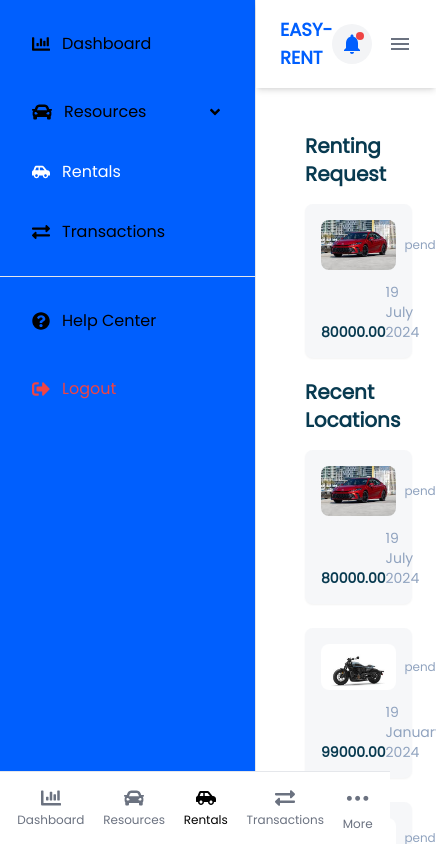
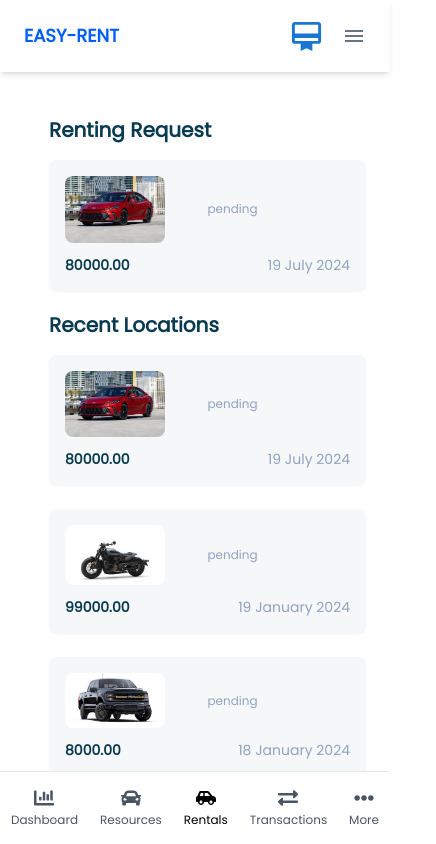
Before and after one commit to AdministrationReseau/easy-rental, a Next.js app: page /rentals in a window 390 px wide. Shown: the whole page, 436 px wide, since content can reach past the window. Built offline with nearby package versions, Linux system fonts and the light colour scheme; what @mui/material-nextjs would draw is missing.

Commit message:
just to build

```diff
--- a/src/app/(Organisation)/layout.tsx
+++ b/src/app/(Organisation)/layout.tsx
@@ -12,7 +12,7 @@ export default function Layout({children }: { children: React.ReactNode }) {
                     <OrganizationSidebar/>
                 </div>
 
-                <div className="flex flex-col flex-grow ml-64">
+                <div className="flex flex-col flex-grow">
                     <NavOrg/>
 
                     <div className="flex-grow overflow-y-auto bg-gray-90 p-6 ">
--- a/src/components/organisation/NavOrg.tsx
+++ b/src/components/organisation/NavOrg.tsx
@@ -1,7 +1,8 @@
 "use client";
 
 import React, { useState } from "react";
-import { Search, Notifications, Tune, Menu, Close } from "@mui/icons-material";
+import { Search, Tune, Menu, Close  } from "@mui/icons-material";
+import CardMembershipIcon from '@mui/icons-material/CardMembership';
 import Link from "next/link";
 import ImageProfile from "@/components/ImageProfile";
 
@@ -16,22 +17,11 @@ const NavOrg = () => {
                     <p className="text-primary-blue font-bold text-lg">EASY-RENT</p>
                 </Link>
 
-                {/* Search Bar - Cachée sur mobile */}
-                <div className="hidden md:flex justify-items-start bg-gray-100 rounded-full w-1/3 px-4">
-                    <Search className="text-gray-500 mt-3" />
-                    <input
-                        type="text"
-                        placeholder="Search something here"
-                        className="flex-grow bg-transparent outline-none text-sm px-2 py-3 text-gray-700"
-                    />
-                    <Tune className="text-gray-500 cursor-pointer mt-3" />
-                </div>
 
                 {/* Action Icons - Toujours visibles */}
                 <div className="flex items-center gap-4">
-                    <button className="relative flex items-center justify-center w-10 h-10 rounded-full bg-gray-100 hover:bg-gray-200">
-                        <Notifications className="text-primary-blue" />
-                        <span className="absolute top-2 right-2 w-2 h-2 rounded-full bg-red-500"></span>
+                    <button className="relative flex items-center justify-center w-10 h-10 rounded-full hover:bg-gray-200">
+                        <CardMembershipIcon fontSize="large" color="primary" />
                     </button>
 
                     {/* Menu Hamburger uniquement sur mobile */}
--- a/src/components/sidebar/Sidebar.tsx
+++ b/src/components/sidebar/Sidebar.tsx
@@ -1,216 +1,227 @@
 'use client'
 
-import React, { useState, useEffect } from 'react';
-import Link from 'next/link';
-import { usePathname } from 'next/navigation';
-import { FaAngleDown, FaAngleUp } from 'react-icons/fa';
-import { SidebarProps, SidebarItem } from '@/utils/types/models/sidebar';
+import React, { useState, useEffect } from 'react'
+import Link from 'next/link'
+import { usePathname } from 'next/navigation'
+import { FaAngleDown, FaAngleUp, FaEllipsisH } from 'react-icons/fa'
+import { SidebarProps, SidebarItem } from '@/utils/types/models/sidebar'
 
 const Sidebar: React.FC<SidebarProps> = ({
   items = [],
   bottomItems = [],
   logo,
 }) => {
-  const pathname = usePathname();
-  const [expandedItems, setExpandedItems] = useState<Record<string, boolean>>({});
-  const [showMobileSubMenu, setShowMobileSubMenu] = useState<string | null>(null);
+  const pathname = usePathname()
+  const [expandedItems, setExpandedItems] = useState<Record<string, boolean>>({})
+  const [showMobileMenu, setShowMobileMenu] = useState<string | null>(null)
+  const [isMobile, setIsMobile] = useState(false)
+
+  useEffect(() => {
+    const handleResize = () => {
+      setIsMobile(window.innerWidth < 768)
+    }
+    handleResize()
+    window.addEventListener('resize', handleResize)
+    return () => window.removeEventListener('resize', handleResize)
+  }, [])
 
   const toggleSubMenu = (label: string) => {
     setExpandedItems(prev => ({
       ...prev,
       [label]: !prev[label]
-    }));
-  };
-
-  const toggleMobileSubMenu = (label: string) => {
-    setShowMobileSubMenu(prevState => prevState === label ? null : label);
-  };
-
-  // Check if any child in the item is active
-  const isItemOrChildActive = (item: SidebarItem): boolean => {
-    if (pathname === item.href) return true;
-
-    if (item.children && item.children.length > 0) {
-      return item.children.some(child => pathname === child.href);
+    }))
   }
 
-    return false;
-  };
+  const toggleMobileMenu = (label: string) => {
+    setShowMobileMenu(prev => prev === label ? null : label)
+  }
 
-  // Auto-expand parents with active children
+  const isItemOrChildActive = (item: SidebarItem): boolean => {
+    if (pathname === item.href) return true
+    if (item.children) {
+      return item.children.some(child => pathname === child.href)
+    }
+    return false
+  }
+
   useEffect(() => {
-    const newExpandedItems = { ...expandedItems };
+    const newExpandedItems: Record<string, boolean> = {}
 
+    const checkItems = (items: SidebarItem[]) => {
       items.forEach(item => {
         if (item.children && item.children.some(child => pathname === child.href)) {
-        newExpandedItems[item.label] = true;
+          newExpandedItems[item.label] = true
         }
-    });
-
-    if (bottomItems) {
-      bottomItems.forEach(item => {
-        if (item.children && item.children.some(child => pathname === child.href)) {
-          newExpandedItems[item.label] = true;
-        }
-      });
+      })
     }
 
-    setExpandedItems(newExpandedItems);
-  }, [pathname, items, bottomItems]); // eslint-disable-line react-hooks/exhaustive-deps
+    checkItems(items)
+    checkItems(bottomItems)
+    setExpandedItems(newExpandedItems)
+  }, [pathname, items, bottomItems])
 
-  const renderSidebarItem = (item: SidebarItem, index: number, isLastBottomItem: boolean = false) => {
-    const isActive = isItemOrChildActive(item);
-    const isExpanded = expandedItems[item.label] || false;
-    const hasSubItems = item.children && item.children.length > 0;
-    const isLogout = isLastBottomItem;
-
+  const renderDesktopItem = (item: SidebarItem, index: number, isBottomItem = false) => {
+    const isActive = isItemOrChildActive(item)
+    const isExpanded = expandedItems[item.label] || false
+    const hasChildren = item.children && item.children.length > 0
+    const isLogout = isBottomItem && index === bottomItems.length - 1
 
     return (
-      <div key={index} className="mb-3">
-        {hasSubItems ? (
+      <div key={`desktop-${index}`} className="mb-2">
+        {hasChildren ? (
           <>
             <button
-              onClick={() => { // Ensured onClick is present as per user's version for toggleSubMenu
-                toggleSubMenu(item.label);
-              }}
-              className={`flex items-center w-full text-text-light-secondary dark:text-text-dark-secondary text-left px-4 py-4 rounded-lg transition-colors duration-150
-                ${isLogout ? 'text-red-500 hover:bg-red-50 dark:hover:bg-red-900/20' :
-                isActive ? 'bg-primary text-white' : ''}`}
+              onClick={() => toggleSubMenu(item.label)}
+              className={`flex items-center w-full px-4 py-3 rounded-lg transition-colors duration-200 ${
+                isActive ? 'bg-primary-50 text-primary-600 dark:bg-gray-700 dark:text-white' :
+                isLogout ? 'text-red-600 hover:bg-red-50 dark:hover:bg-red-900/20' :
+                'text-gray-700 hover:bg-gray-100 dark:text-gray-300 dark:hover:bg-gray-700'
+              }`}
             >
-              <div className="flex items-center flex-grow">
               {item.icon && (
-                  <span className={`mr-3 text-xl ${isLogout ? 'text-red-500' : (isActive ? 'text-white' : '')}`}> {/* MODIFICATION 1: Icon color for active parent */}
+                <span className={`mr-3 text-lg ${
+                  isLogout ? 'text-red-600' :
+                  isActive ? 'text-primary-600 dark:text-white' :
+                  'text-gray-500 dark:text-gray-400'
+                }`}>
                   {item.icon}
                 </span>
               )}
-                <span className={`${isLogout ? 'text-red-500' : ''}`}>
-                  {item.label}
+              <span className="flex-grow text-left">{item.label}</span>
+              {hasChildren && (
+                <span className="ml-2">
+                  {isExpanded ? <FaAngleUp size={14} /> : <FaAngleDown size={14} />}
                 </span>
-              </div>
-              {hasSubItems && (
-                <span>{isExpanded ? <FaAngleUp /> : <FaAngleDown />}</span>
               )}
             </button>
 
-            {isExpanded && ( // Children rendering part
-              <div className="ml-4 mt-1 space-y-1 py-1">
-                {item.children?.map((child, childIndex) => ( // Assuming item.children is always defined if hasSubItems is true
+            {isExpanded && (
+              <div className="ml-8 mt-1 space-y-1">
+                {item.children?.map((child, childIndex) => (
                   <Link
-                    key={childIndex}
+                    key={`child-${childIndex}`}
                     href={child.href || '#'}
-                    onClick={() => { // Assuming child.onClick might exist as per user's code
-                      if (child.onClick) child.onClick();
-                    }}
-                    className={`flex items-center px-4 py-3 rounded-lg dark:text-text-dark-secondary  ${isItemOrChildActive(child) ? 'bg-primary-50 dark:bg-primary-200/50 text-primary dark:text-primary-300' : 'text-text-light-secondary'}`}
+                    className={`flex items-center px-3 py-2 text-sm rounded-lg ${
+                      pathname === child.href ?
+                      'bg-primary-100 text-primary-600 dark:bg-gray-600 dark:text-white' :
+                      'text-gray-600 hover:bg-gray-100 dark:text-gray-300 dark:hover:bg-gray-700'
+                    }`}
                   >
-                    {child.icon && <span className="mr-3">{child.icon}</span>} {/* Kept child icon simple as per user's general structure */}
+                    {child.icon && <span className="mr-3">{child.icon}</span>}
                     {child.label}
                   </Link>
                 ))}
               </div>
             )}
           </>
-        ) : ( // Non-submenu item rendering
+        ) : (
           <Link
             href={item.href || '#'}
-            onClick={() => { // Assuming item.onClick might exist
-              if (item.onClick) item.onClick();
-            }}
-            className={`flex items-center px-4 py-4 rounded-lg text-text-light-secondary dark:text-text-dark-secondary ${isActive ? 'bg-primary text-white' : ''}`}
+            className={`flex items-center px-4 py-3 rounded-lg transition-colors duration-200 ${
+              isActive ? 'bg-primary-50 text-primary-600 dark:bg-gray-700 dark:text-white' :
+              isLogout ? 'text-red-600 hover:bg-red-50 dark:hover:bg-red-900/20' :
+              'text-gray-700 hover:bg-gray-100 dark:text-gray-300 dark:hover:bg-gray-700'
+            }`}
           >
-            {/* Icon styling for direct link, ensuring consistency with active state */}
-            {item.icon && <span className={`mr-3 text-lg ${isLogout ? 'text-red-500' : (isActive ? 'text-white' : '')}`}>{item.icon}</span>}
-            <span className={`${isLogout && !isActive ? 'text-red-500' : ''}`}>
-              {item.label}
+            {item.icon && (
+              <span className={`mr-3 text-lg ${
+                isLogout ? 'text-red-600' :
+                isActive ? 'text-primary-600 dark:text-white' :
+                'text-gray-500 dark:text-gray-400'
+              }`}>
+                {item.icon}
               </span>
+            )}
+            <span>{item.label}</span>
           </Link>
         )}
       </div>
-    );
-  };
+    )
+  }
 
-  // Mobile Bottom Navigation Item
-  const renderMobileNavItem = (item: SidebarItem, index: number, isLastBottomItem: boolean = false) => {
-    const isActive = isItemOrChildActive(item);
-    const hasSubItems = item.children && item.children.length > 0;
-    const isShowingSubMenu = showMobileSubMenu === item.label;
-    const isLogout = isLastBottomItem;
+  const renderMobileItem = (item: SidebarItem, index: number, isBottomItem = false) => {
+    const isActive = isItemOrChildActive(item)
+    const hasChildren = item.children && item.children.length > 0
+    const isMenuOpen = showMobileMenu === item.label
+    const isLogout = isBottomItem && index === bottomItems.length - 1
 
-    if (hasSubItems) {
+    if (hasChildren) {
       return (
-        <div key={index} className="relative">
+        <div key={`mobile-${index}`} className="relative">
           <button
-            onClick={() => toggleMobileSubMenu(item.label)}
-            className={`flex flex-col items-center justify-center px-2 py-1
-              ${isLogout ? 'text-red-500' :
-              isActive ? 'text-primary' : 'text-gray-500 dark:text-gray-400'}`}
+            onClick={() => toggleMobileMenu(item.label)}
+            className={`flex flex-col items-center p-2 ${
+              isActive ? 'text-primary-600 dark:text-white' :
+              isLogout ? 'text-red-600' :
+              'text-gray-600 dark:text-gray-300'
+            }`}
           >
-            {item.icon && <span className="text-xl mb-1">{item.icon}</span>}
-            <span className="text-xs">{item.label}</span>
+            <span className="text-xl">{item.icon}</span>
+            <span className="text-xs mt-1">{item.label}</span>
           </button>
 
-          {isShowingSubMenu && (
-            <div className="absolute bottom-full left-0 mb-2 w-48 bg-white dark:bg-gray-800 rounded-lg shadow-lg z-50 border border-gray-200 dark:border-gray-700">
+          {isMenuOpen && (
+            <div className="absolute bottom-full left-1/2 transform -translate-x-1/2 mb-2 w-56 bg-white dark:bg-gray-800 rounded-lg shadow-xl border border-gray-200 dark:border-gray-700 z-50">
               {item.children?.map((child, childIndex) => (
                 <Link
-                  key={childIndex}
+                  key={`mobile-child-${childIndex}`}
                   href={child.href || '#'}
-                  className={`flex items-center px-4 py-2 transition-colors duration-150
-                    ${pathname === child.href ? 'bg-primary/10 text-primary' : 'dark:text-text-dark-secondary text-text-light-secondary'}`}
-                  onClick={() => setShowMobileSubMenu(null)}
+                  className={`flex items-center px-4 py-3 ${
+                    pathname === child.href ?
+                    'bg-primary-50 text-primary-600 dark:bg-gray-700 dark:text-white' :
+                    'text-gray-700 hover:bg-gray-100 dark:text-gray-300 dark:hover:bg-gray-700'
+                  }`}
+                  onClick={() => setShowMobileMenu(null)}
                 >
-                  {child.icon && <span className="mr-3 text-lg">{child.icon}</span>}
+                  {child.icon && <span className="mr-3">{child.icon}</span>}
                   <span>{child.label}</span>
                 </Link>
               ))}
             </div>
           )}
         </div>
-      );
+      )
     }
 
     return (
       <Link
-        key={index}
+        key={`mobile-${index}`}
         href={item.href || '#'}
-        className={`flex flex-col items-center justify-center px-2 py-1
-          ${isLogout ? 'text-red-500' :
-          isActive ? 'text-primary' : 'text-gray-500 dark:text-gray-400'}`}
+        className={`flex flex-col items-center p-2 ${
+          isActive ? 'text-primary-600 dark:text-white' :
+          isLogout ? 'text-red-600' :
+          'text-gray-600 dark:text-gray-300'
+        }`}
       >
-        {item.icon && <span className="text-xl mb-1">{item.icon}</span>}
-        <span className="text-xs">{item.label}</span>
+        <span className="text-xl">{item.icon}</span>
+        <span className="text-xs mt-1">{item.label}</span>
       </Link>
-    );
-  };
+    )
+  }
 
+  // Main render
   return (
     <>
-      {/* Desktop Sidebar - Always fixed width */}
-      <aside
-        className="bg-primary-blue fixed left-0 z-40  md:flex flex-col h-screen w-64 bg-background-light dark:bg-background-dark border-r border-gray-200 dark:border-gray-700 overflow-hidden"
-      >
+      {/* Desktop Sidebar */}
+      <aside className="hidden md:flex flex-col fixed left-0 top-0 h-screen w-64 bg-white dark:bg-gray-800 border-r border-gray-200 dark:border-gray-700 z-40">
         {logo && (
-          <div className="flex items-center justify-between px-4 py-5 border-b border-gray-200 dark:border-gray-700">
-            <div className="flex items-center">
-              {logo.icon}
-              <span className="text-xl font-bold ml-2">{logo.label}</span>
-            </div>
+          <div className="flex items-center p-4 border-b border-gray-200 dark:border-gray-700">
+            {logo.icon && <div className="mr-2">{logo.icon}</div>}
+            <h1 className="text-xl font-semibold text-gray-800 dark:text-white">{logo.label}</h1>
           </div>
         )}
 
-        {/* Main Navigation */}
-        <div className="flex-grow overflow-y-auto scrollbar-thin p-4">
+        <div className="flex-1 overflow-y-auto py-4 px-3">
           <nav className="space-y-1">
-            {items.map((item, index) => renderSidebarItem(item, index))}
+            {items.map((item, index) => renderDesktopItem(item, index))}
           </nav>
         </div>
 
-        {/* Bottom Navigation (Settings, Logout, etc) */}
         {bottomItems.length > 0 && (
           <div className="p-4 border-t border-gray-200 dark:border-gray-700">
             <nav className="space-y-1">
               {bottomItems.map((item, index) =>
-                renderSidebarItem(item, index, index === bottomItems.length - 1)
+                renderDesktopItem(item, index, true)
               )}
             </nav>
           </div>
@@ -218,59 +229,71 @@ const Sidebar: React.FC<SidebarProps> = ({
       </aside>
 
       {/* Mobile Bottom Navigation */}
-      <nav className="md:hidden fixed bottom-0 left-0 right-0 bg-white dark:bg-gray-800 border-t border-gray-200 dark:border-gray-700 flex justify-around items-center py-2 px-2 z-50">
-        {items.slice(0, 4).map((item, index) => renderMobileNavItem(item, index))}
+      {isMobile && (
+        <nav className="md:hidden fixed bottom-0 left-0 right-0 bg-white dark:bg-gray-800 border-t border-gray-200 dark:border-gray-700 flex justify-around items-center py-2 z-50">
+          {items.slice(0, 4).map((item, index) => renderMobileItem(item, index))}
 
-        {/* More button for additional items if needed */}
           {(items.length > 4 || bottomItems.length > 0) && (
             <div className="relative">
               <button
-              onClick={() => toggleMobileSubMenu('more')}
-              className="flex flex-col items-center justify-center px-2 py-1 text-gray-500 dark:text-gray-400"
+                onClick={() => toggleMobileMenu('more')}
+                className={`flex flex-col items-center p-2 ${
+                  showMobileMenu === 'more' ?
+                  'text-primary-600 dark:text-white' :
+                  'text-gray-600 dark:text-gray-300'
+                }`}
               >
-              <span className="text-xl mb-1">•••</span>
-              <span className="text-xs">More</span>
+                <FaEllipsisH className="text-xl" />
+                <span className="text-xs mt-1">More</span>
               </button>
 
-            {showMobileSubMenu === 'more' && (
-              <div className="absolute bottom-full right-0 mb-2 w-48 bg-white dark:bg-gray-800 rounded-lg shadow-lg z-50 border border-gray-200 dark:border-gray-700">
+              {showMobileMenu === 'more' && (
+                <div className="absolute bottom-full left-1/2 transform -translate-x-1/2 mb-2 w-56 bg-white dark:bg-gray-800 rounded-lg shadow-xl border border-gray-200 dark:border-gray-700 z-50">
                   {items.slice(4).map((item, index) => (
                     <Link
-                    key={index}
+                      key={`mobile-more-${index}`}
                       href={item.href || '#'}
-                    className="flex items-center px-4 py-3"
-                    onClick={() => setShowMobileSubMenu(null)}
+                      className="flex items-center px-4 py-3 text-gray-700 hover:bg-gray-100 dark:text-gray-300 dark:hover:bg-gray-700"
+                      onClick={() => setShowMobileMenu(null)}
                     >
-                    {item.icon && <span className="mr-3 text-lg">{item.icon}</span>}
+                      {item.icon && <span className="mr-3">{item.icon}</span>}
                       <span>{item.label}</span>
                     </Link>
                   ))}
 
-                {bottomItems.length > 0 && items.length > 4 && (
-                  <hr className="my-1 border-gray-200 dark:border-gray-700" />
-                )}
-
+                  {bottomItems.length > 0 && (
+                    <>
+                      <div className="border-t border-gray-200 dark:border-gray-700 my-1"></div>
                       {bottomItems.map((item, index) => (
                         <Link
-                    key={index}
+                          key={`mobile-bottom-${index}`}
                           href={item.href || '#'}
-                    className={`flex items-center px-4 py-3
-                      ${index === bottomItems.length - 1 ? 'text-red-500' : ''}`}
-                    onClick={() => setShowMobileSubMenu(null)}
+                          className={`flex items-center px-4 py-3 ${
+                            index === bottomItems.length - 1 ?
+                            'text-red-600 hover:bg-red-50 dark:hover:bg-red-900/20' :
+                            'text-gray-700 hover:bg-gray-100 dark:text-gray-300 dark:hover:bg-gray-700'
+                          }`}
+                          onClick={() => setShowMobileMenu(null)}
                         >
-                    {item.icon && <span className={`mr-3 text-lg ${index === bottomItems.length - 1 ? 'text-red-500' : ''}`}>
-                      {item.icon}
-                    </span>}
+                          {item.icon && <span className="mr-3">{item.icon}</span>}
                           <span>{item.label}</span>
                         </Link>
                       ))}
+                    </>
+                  )}
                 </div>
               )}
             </div>
           )}
         </nav>
+      )}
+
+      {/* Content Padding */}
+      <div className={`${isMobile ? 'pb-16' : 'md:pl-64'}`}>
+        {/* Your content goes here */}
+      </div>
     </>
-  );
-};
+  )
+}
 
-export default Sidebar;
+export default Sidebar
```
Also changed, not shown: src/app/(Organisation)/dashboard/page.tsx (+301 -74 lines). Lines whose indentation alone changed are shown as unchanged.
